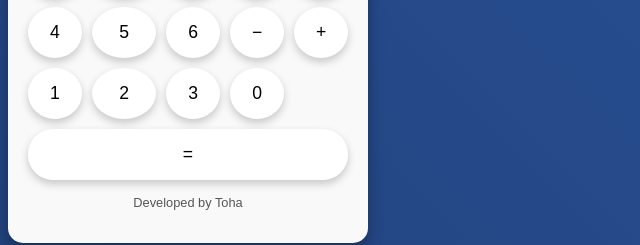
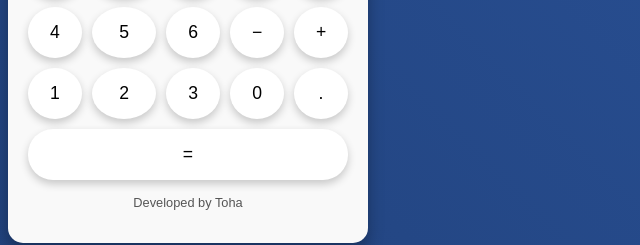
Before and after one commit to pmtoha/cal, a plain HTML site: page index.html in a window 1280 px wide. Shown: the part 380-625 px from the top of the page, 452-1092 px from the left. Drawn offline with Linux system fonts and the light colour scheme.

Commit message:
Add files via upload

```diff
--- a/index.html
+++ b/index.html
@@ -153,6 +153,7 @@
 
 
     <button class="calc-button" onclick="appendValue('0')">0</button>
+          <button class="calc-button" onclick="appendValue('.')">.</button>
 
 
 
```
